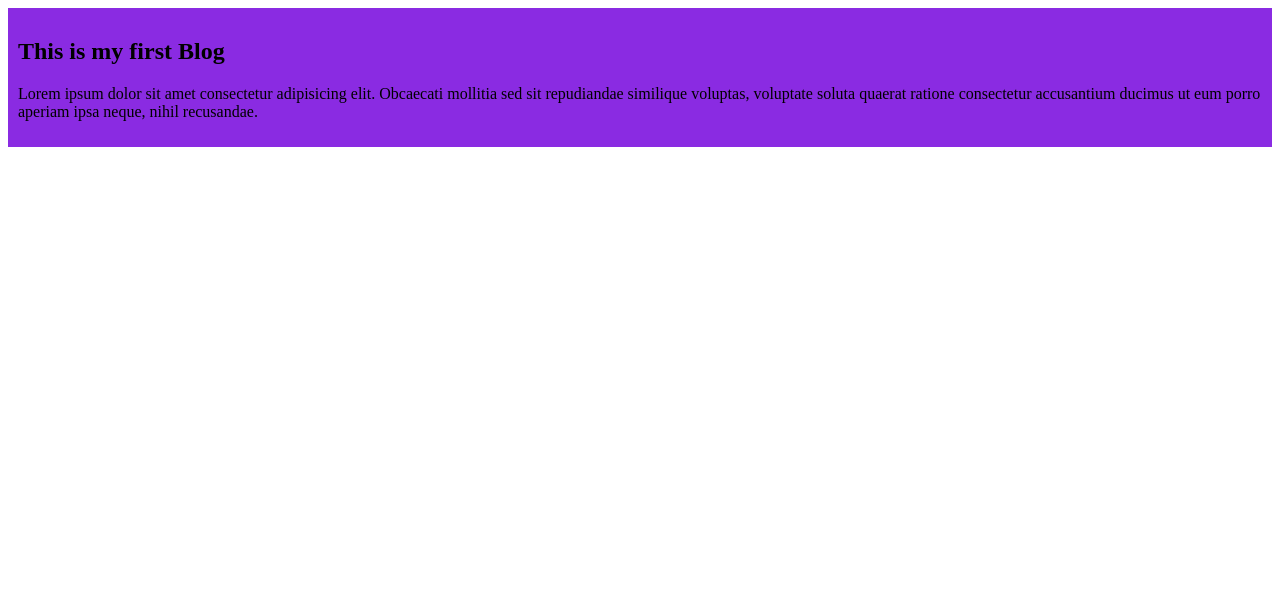
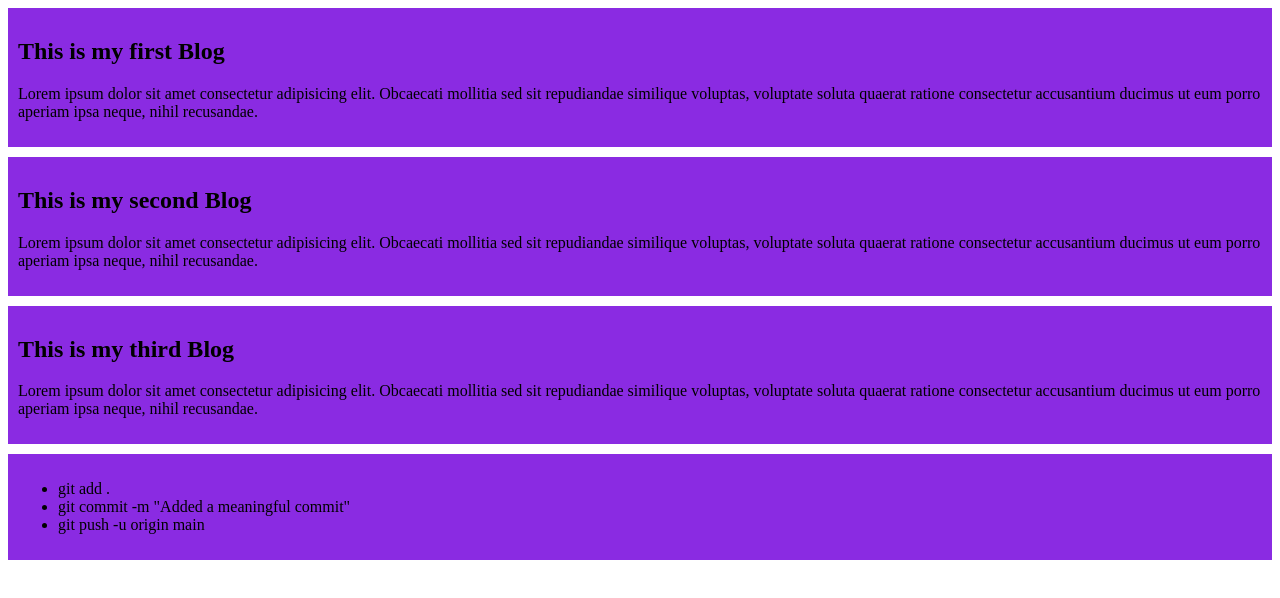
Before and after one commit to itrazib/My-first-repo, a plain HTML site: page index.html in a window 1280 px wide. Drawn offline with Linux system fonts and the light colour scheme.

Commit message:
add another blog and list

```diff
--- a/index.html
+++ b/index.html
@@ -11,5 +11,20 @@
         <h2>This is my first Blog</h2>
         <p>Lorem ipsum dolor sit amet consectetur adipisicing elit. Obcaecati mollitia sed sit repudiandae similique voluptas, voluptate soluta quaerat ratione consectetur accusantium ducimus ut eum porro aperiam ipsa neque, nihil recusandae.</p>
     </div>
+    <div>
+        <h2>This is my second Blog</h2>
+        <p>Lorem ipsum dolor sit amet consectetur adipisicing elit. Obcaecati mollitia sed sit repudiandae similique voluptas, voluptate soluta quaerat ratione consectetur accusantium ducimus ut eum porro aperiam ipsa neque, nihil recusandae.</p>
+    </div>
+    <div>
+        <h2>This is my third Blog</h2>
+        <p>Lorem ipsum dolor sit amet consectetur adipisicing elit. Obcaecati mollitia sed sit repudiandae similique voluptas, voluptate soluta quaerat ratione consectetur accusantium ducimus ut eum porro aperiam ipsa neque, nihil recusandae.</p>
+    </div>
+    <div>
+        <ul>
+            <li>git add .</li>
+            <li>git commit -m "Added a meaningful commit" </li>
+            <li>git push -u origin main</li>
+        </ul>
+    </div>
 </body>
 </html>
--- a/styles/style.css
+++ b/styles/style.css
@@ -1,4 +1,5 @@
 div{
     background-color: blueviolet;
     padding: 10px;
+    margin-bottom: 10PX;
 }
```
